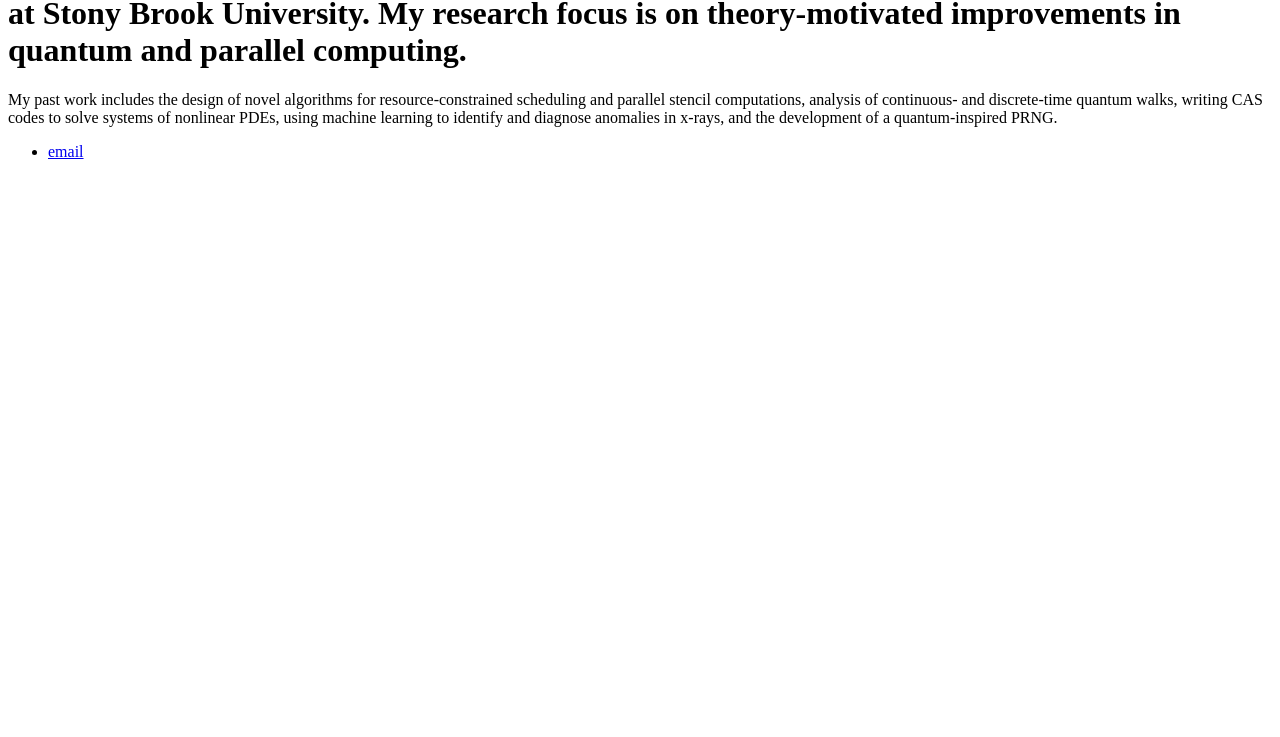
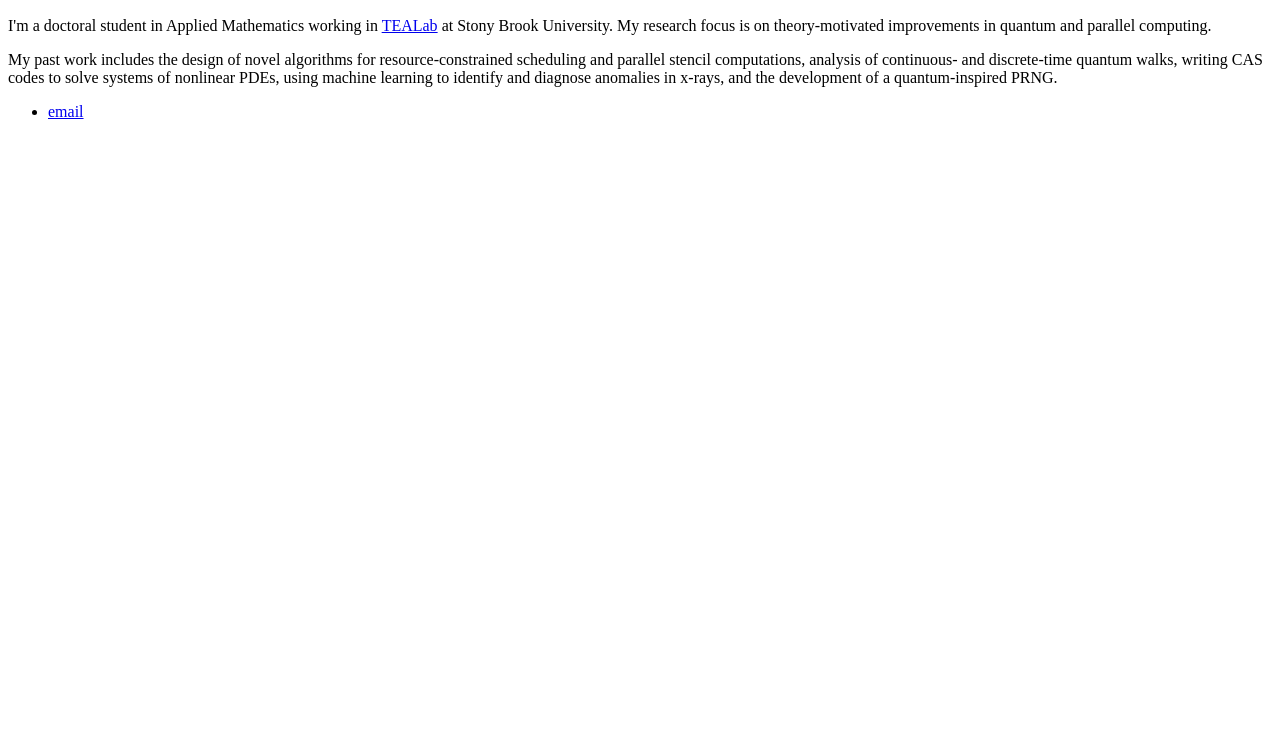
Before and after one commit to Aaron-Gregory/Aaron-Gregory.github.io, a plain HTML site: page index.html in a window 1280 px wide. Shown: the part 63-800 px from the top of the page. Drawn offline with Linux system fonts and the light colour scheme.

Commit message:
Update index.html

```diff
--- a/index.html
+++ b/index.html
@@ -14,8 +14,9 @@
 		</nav> -->
 		<div class="container">
     		<div class="blurb">
-        		<h1>Hi, I'm Aaron Gregory. I'm a doctoral student in Applied Mathematics working in <a href="https://www3.cs.stonybrook.edu/~rezaul/">TEALab</a> at Stony Brook University. My research focus is on theory-motivated improvements in quantum and parallel computing.</h1>
-        <p>My past work includes the design of novel algorithms for resource-constrained scheduling and parallel stencil computations, analysis of continuous- and discrete-time quantum walks, writing CAS codes to solve systems of nonlinear PDEs, using machine learning to identify and diagnose anomalies in x-rays, and the development of a quantum-inspired PRNG.</p>
+        		<h1>Hello. I am Aaron Gregory.</h1>
+		<p>I'm a doctoral student in Applied Mathematics working in <a href="https://www3.cs.stonybrook.edu/~rezaul/">TEALab</a> at Stony Brook University. My research focus is on theory-motivated improvements in quantum and parallel computing.</p>
+        	<p>My past work includes the design of novel algorithms for resource-constrained scheduling and parallel stencil computations, analysis of continuous- and discrete-time quantum walks, writing CAS codes to solve systems of nonlinear PDEs, using machine learning to identify and diagnose anomalies in x-rays, and the development of a quantum-inspired PRNG.</p>
     		</div><!-- /.blurb -->
 		</div><!-- /.container -->
 		<footer>
```
